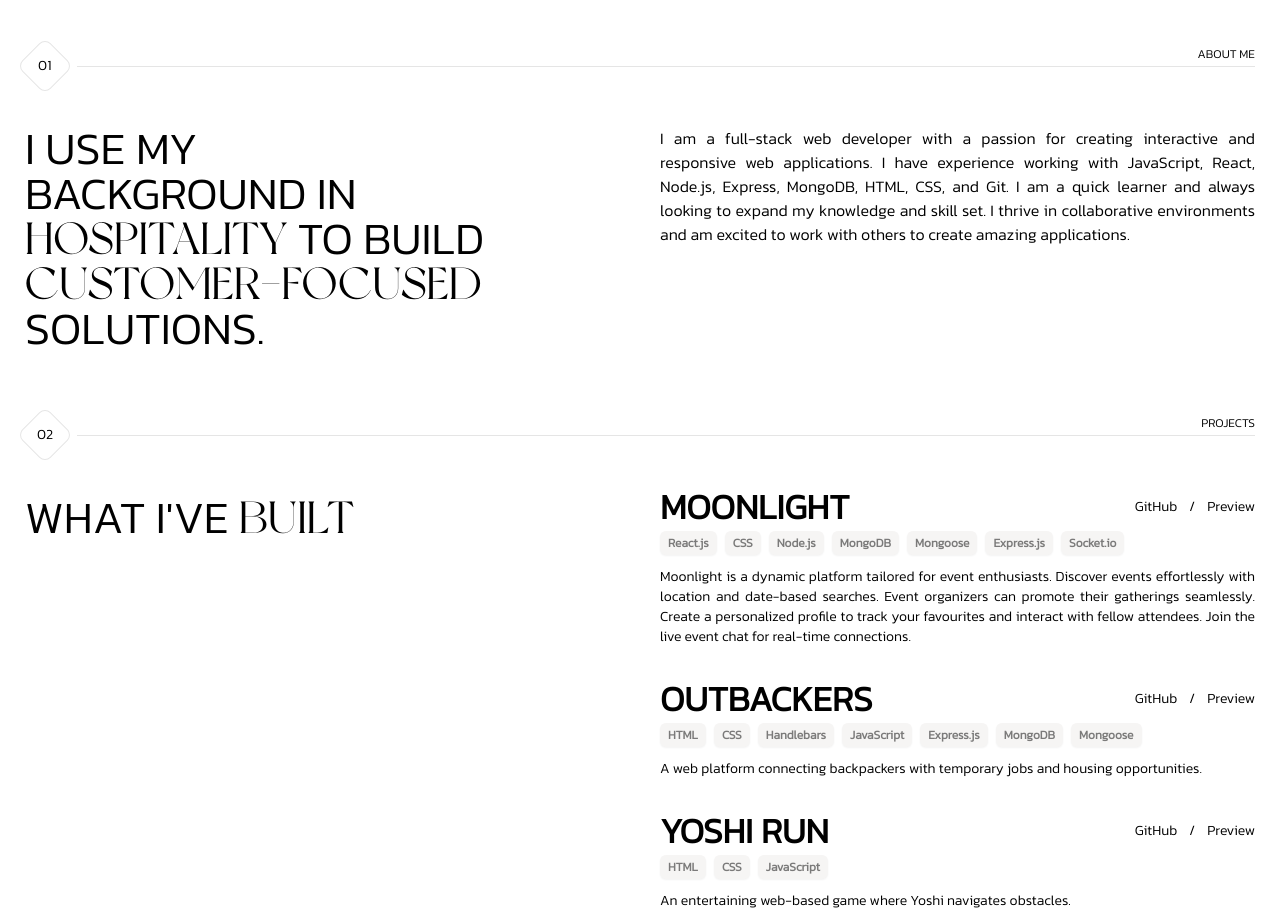
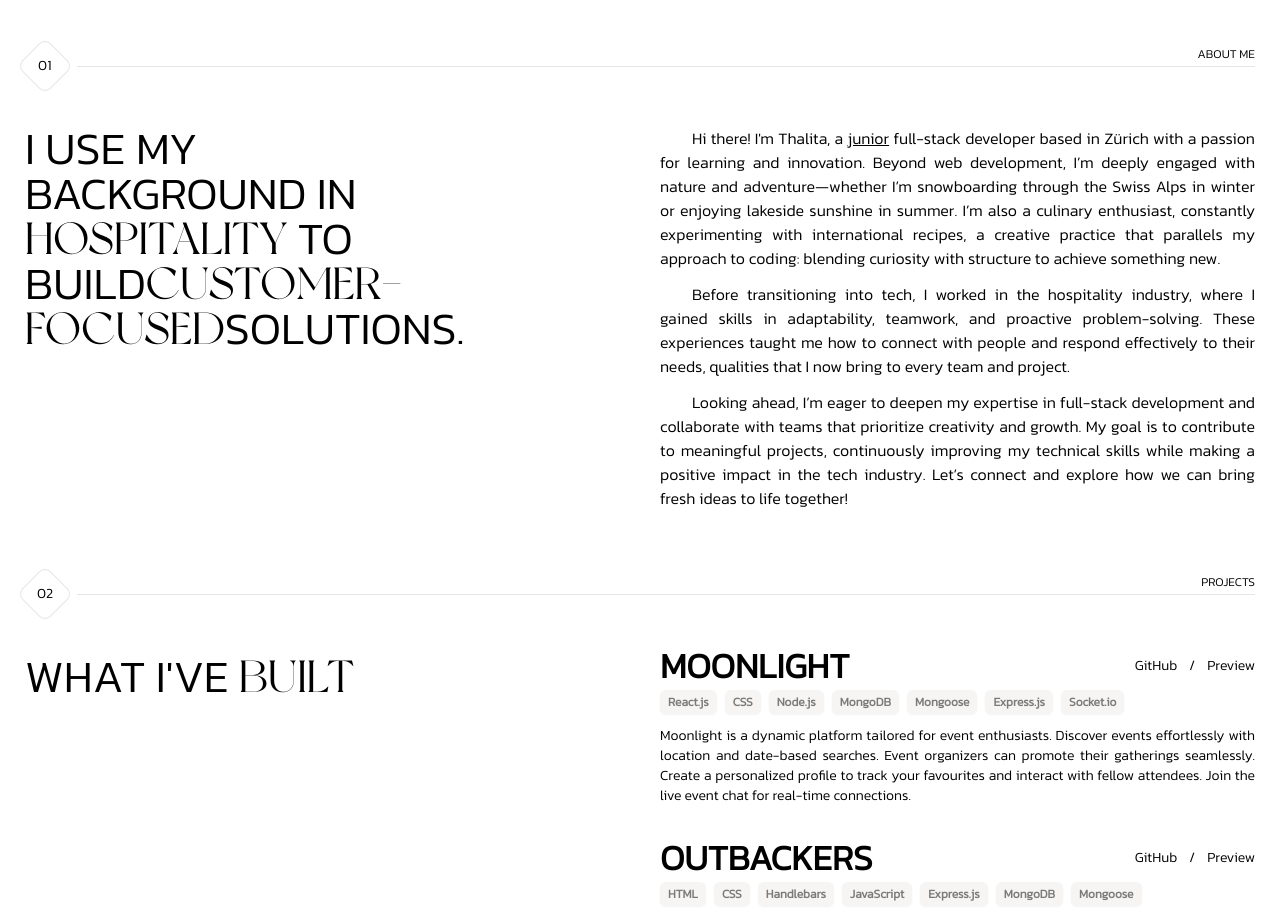
Before and after one commit to ThalitadosReis/my-portfolio, a React (Create React App) app: page / in a window 1280 px wide. Shown: the part 840-1760 px from the top of the page. Built offline with nearby package versions, Linux system fonts and the light colour scheme; the HTML template or start-up script is replaced by a standard one.

Commit message:
update of about me section

```diff
--- a/src/components/About.js
+++ b/src/components/About.js
@@ -21,19 +21,37 @@ export default function About() {
           <div className="flex-1 text-center lg:text-left">
             <h1 className="uppercase text-[30px] lg:text-[45px] leading-[1] text-center lg:text-left lg:break-words lg:whitespace-pre-wrap">
               I use my {"\n"}background in {"\n"}
-              <span className="font-newyork font-normal">Hospitality </span>to build
-              <span className="font-newyork font-normal"> customer-focused </span>
+              <span className="font-newyork font-normal">Hospitality </span>to
+              build
+              <span className="font-newyork font-normal">customer-focused</span>
               solutions.
             </h1>
           </div>
           <div className="flex-1 text-base text-justify">
-            <p>
-              I am a full-stack web developer with a passion for creating
-              interactive and responsive web applications. I have experience
-              working with JavaScript, React, Node.js, Express, MongoDB, HTML,
-              CSS, and Git. I am a quick learner and always looking to expand my
-              knowledge and skill set. I thrive in collaborative environments
-              and am excited to work with others to create amazing applications.
+            <p className="indent-8 mb-3">
+              Hi there! I'm Thalita, a <span className="underline">junior</span> full-stack developer based in Zürich with
+              a passion for learning and innovation. Beyond web development, I’m
+              deeply engaged with nature and adventure—whether I’m snowboarding
+              through the Swiss Alps in winter or enjoying lakeside sunshine in
+              summer. I’m also a culinary enthusiast, constantly experimenting
+              with international recipes, a creative practice that parallels my
+              approach to coding: blending curiosity with structure to achieve
+              something new.
+            </p>
+            <p className="indent-8 mb-3">
+              Before transitioning into tech, I worked in the hospitality
+              industry, where I gained skills in adaptability, teamwork, and
+              proactive problem-solving. These experiences taught me how to
+              connect with people and respond effectively to their needs,
+              qualities that I now bring to every team and project.
+            </p>
+            <p className="indent-8">
+              Looking ahead, I’m eager to deepen my expertise in full-stack
+              development and collaborate with teams that prioritize creativity
+              and growth. My goal is to contribute to meaningful projects,
+              continuously improving my technical skills while making a positive
+              impact in the tech industry. Let’s connect and explore how we can
+              bring fresh ideas to life together!
             </p>
           </div>
         </div>
```
